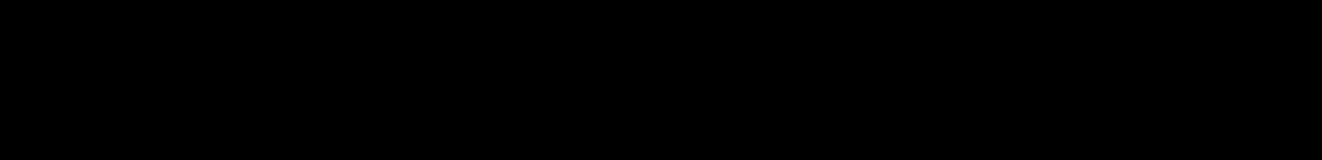
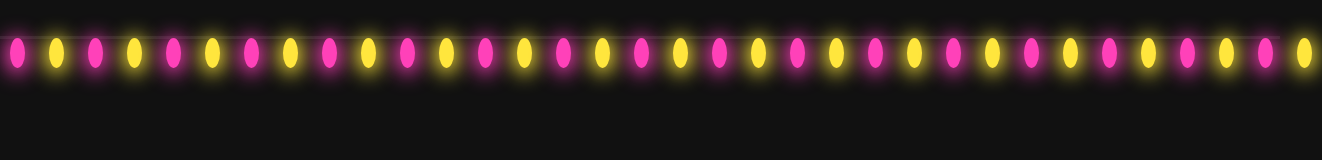
Before and after one commit to PetreBogdan99/css-projects, a plain HTML site: page index.html in a window 1280 px wide. Shown: the whole page, 1322 px wide, since content can reach past the window. Drawn offline with Linux system fonts and the light colour scheme.

Commit message:
almost done

```diff
--- a/index.html
+++ b/index.html
@@ -8,5 +8,40 @@
     <title>Document</title>
   </head>
   <body>
-
+    <ul id="wire">
+        <li></li>
+        <li></li>
+        <li></li>
+        <li></li>
+        <li></li>
+        <li></li>
+        <li></li>
+        <li></li>
+        <li></li>
+        <li></li>
+        <li></li>
+        <li></li>
+        <li></li>
+        <li></li>
+        <li></li>
+        <li></li>
+        <li></li>
+        <li></li>
+        <li></li>
+        <li></li>
+        <li></li>
+        <li></li>
+        <li></li>
+        <li></li>
+        <li></li>
+        <li></li>
+        <li></li>
+        <li></li>
+        <li></li>
+        <li></li>
+        <li></li>
+        <li></li>
+        <li></li>
+        <li></li>
+    </ul>
 </html>
--- a/style.css
+++ b/style.css
@@ -1,5 +1,60 @@
-* {
+body {
+  background: #111;
   margin: 0;
+}
+
+#wire {
+  text-align: center;
+  white-space: nowrap;
+  position: absolute;
   padding: 0;
-  background-color: black;
+  width: 100%;
+  top: -80px;
+  border-bottom: 3px solid #222;
+  height: 100px;
 }
+
+#wire li {
+  position: relative;
+  list-style: none;
+  margin: 0 10px;
+  padding: 0;
+  display: inline-block;
+  width: 15px;
+  height: 30px;
+  border-radius: 50%;
+  top: 102px;
+  background: #fff;
+  animation-name: even-flash;
+  animation-duration: 1s;
+  animation-iteration-count: infinite;
+  -o-animation-fill-mode: both;
+}
+
+#wire li:nth-child(odd) {
+  animation-name: odd-flash;
+}
+
+@keyframes even-flash {
+  0%,
+  100% {
+    background: rgba(255, 230, 61, 1);
+    box-shadow: 0px 2px 20px 4px rgba(255, 230, 61, 1);
+  }
+  50% {
+    background: rgba(255, 230, 61, 0.5);
+    box-shadow: 0px 2px 20px 4px rgba(255, 230, 61, 0.3);
+  }
+}
+
+@keyframes odd-flash {
+  0%,
+  100% {
+    background: rgb(255, 65, 185, 1);
+    box-shadow: 0px 2px 20px 4px rgba(255, 65, 185, 1);
+  }
+  50% {
+    background: rgba(255, 65, 185, 0.5);
+    box-shadow: 0px 2px 20px 4px rgba(255, 65, 185, 0.3);
+  }
+}
```
